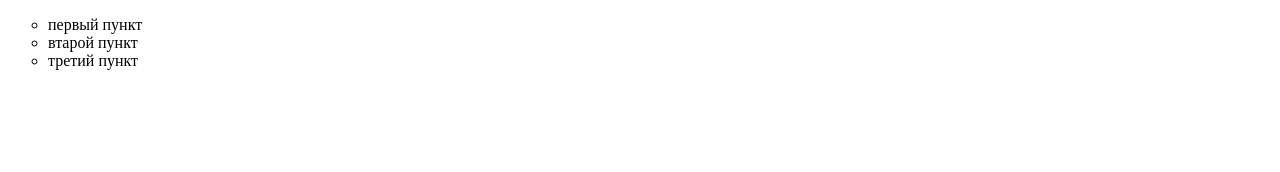
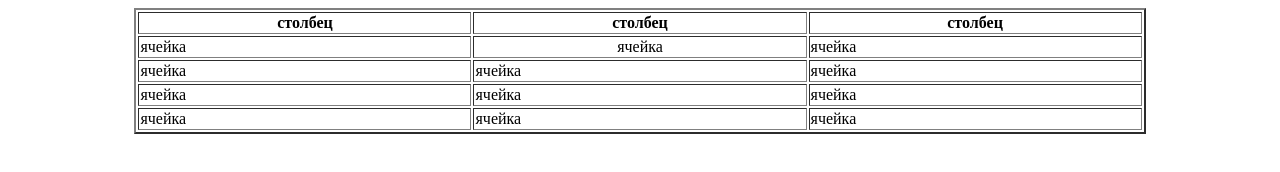
Before and after one commit to daVIDZON/html5, a plain HTML site: page index.html in a window 1280 px wide. Drawn offline with Linux system fonts and the light colour scheme.

Commit message:
index.html
таблицы

```diff
--- a/index.html
+++ b/index.html
@@ -1,15 +1,40 @@
+
 	<!DOCTYPE html>
 	<html>
 	<head>
-	<meta charset="UTF-8">
+		<meta charset="utf-8">
+		<meta http-equiv="X-UA-Compatible" content="IE=edge">
 		<title>Document</title>
-	</head>
+		<link rel="stylesheet" href="table.css">
+
 	<body>
-  <ul type="circle">
-  	<li>первый пункт</li>
-  	<li>втарой пункт</li>
-  	<li>третий пункт</li>
-  </ul>
+		<table border="2" align="center" width="80%">
+           <tr>
+           <th>столбец</td>
+           	<th>столбец</th>
+           	<th>столбец</th>
+           </tr>
+           <tr>
+           	<td>ячейка</td>
+           	<td align="center">ячейка</td>
+           	<td>ячейка</td>
+           </tr>
+           <tr>
+           	<td>ячейка</td>
+           	<td>ячейка</td>
+           	<td>ячейка</td>
+           </tr>
+           <tr>
+           	<td>ячейка</td>
+           	<td>ячейка</td>
+           	<td>ячейка</td>
+           </tr>
+           <tr>
+           	<td>ячейка</td>
+           	<td>ячейка</td>
+           	<td>ячейка</td>
+           </tr>
 
+		</table>
 	</body>
 	</html>
```
Lines whose indentation alone changed are shown as unchanged.
